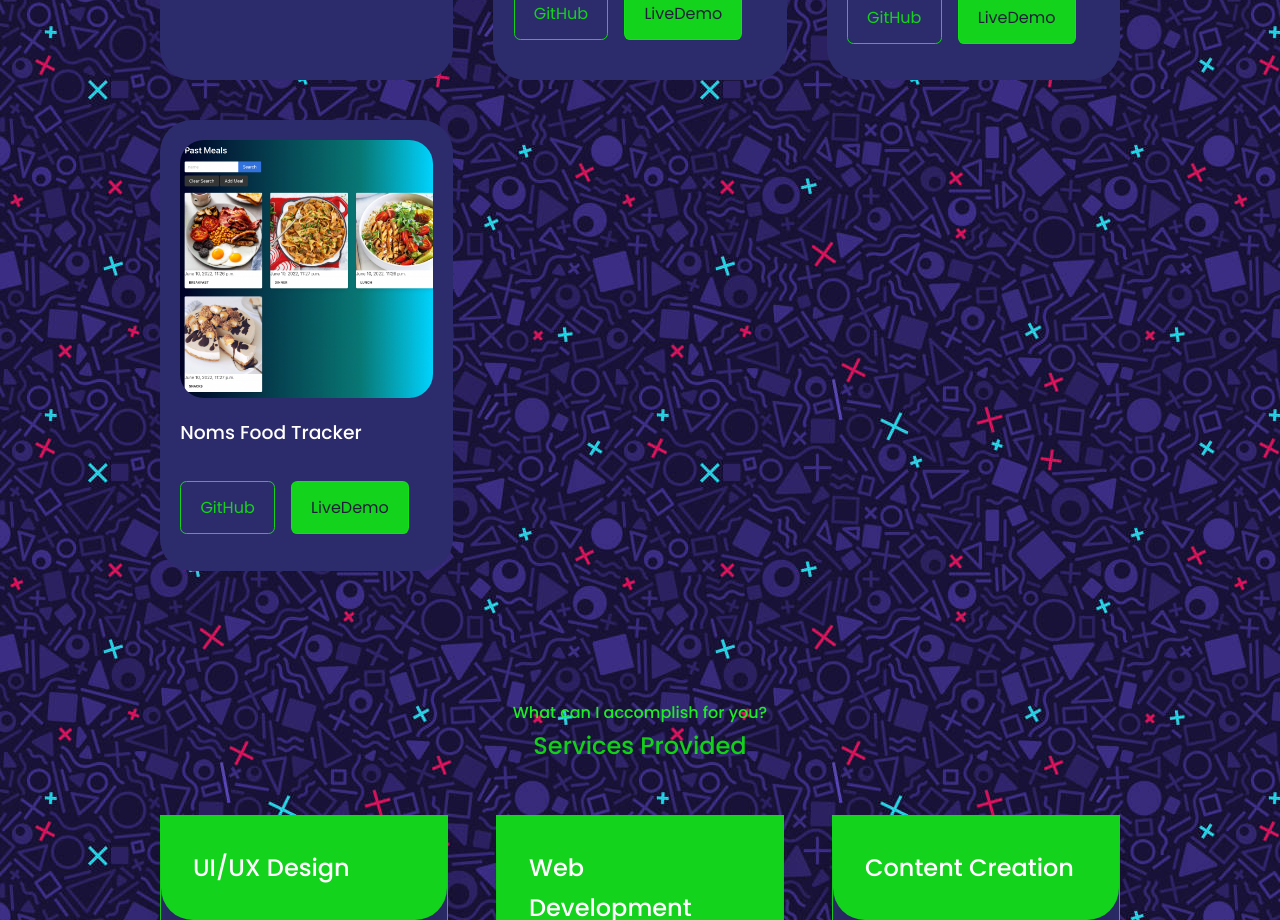
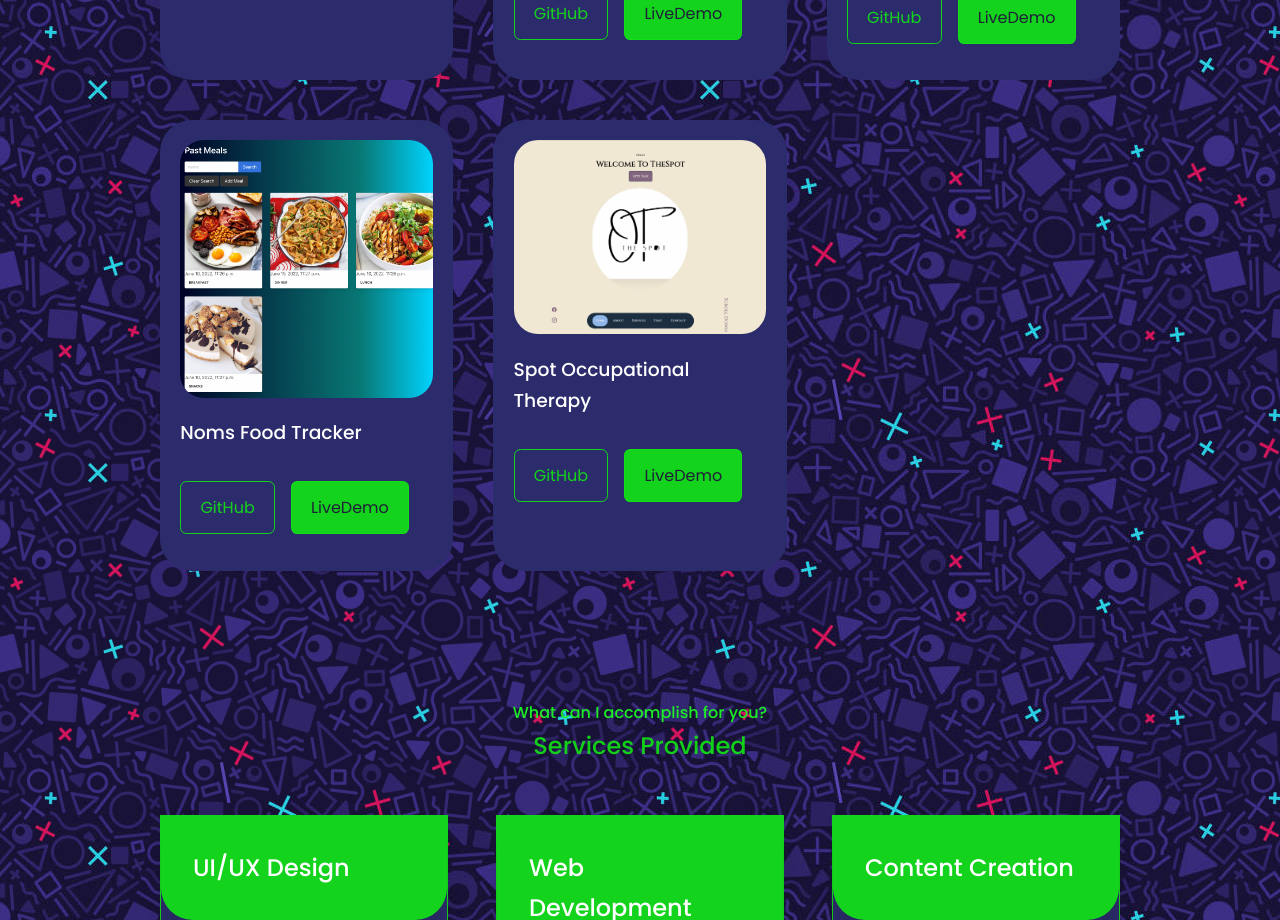
Before and after one commit to Jmajane/Portfolio, a React (Create React App) app: page / in a window 1280 px wide. Shown: the part 2640-3560 px from the top of the page. Built offline with nearby package versions, Linux system fonts and the light colour scheme.

Commit message:
added the spot to projects

```diff
--- a/src/components/about/about.css
+++ b/src/components/about/about.css
@@ -93,7 +93,7 @@
 /* MEDIA QEURIES (SMALL DEVICES) */
 
 @media screen and (max-width: 600px) {
-    .about_me {
+    .about__me {
         width: 65%;
         margin: 0 auto 3rem;
     }
--- a/src/components/projects/Projects.jsx
+++ b/src/components/projects/Projects.jsx
@@ -4,6 +4,7 @@ import WAR from '../../assets/war.png'
 import STREAMDREAM from '../../assets/streamdream.png'
 import DISNEY from '../../assets/disney.png'
 import NOMS from '../../assets/noms.png'
+import THESPOT from '../../assets/TheSpot.png'
 
 const data = [
   {
@@ -33,6 +34,13 @@ const data = [
     title: 'Noms Food Tracker',
     github: 'https://github.com/Jmajane/Noms',
     demo: 'https://noms-capstone.herokuapp.com/about/',
+  },
+  {
+    id: 5,
+    image: THESPOT,
+    title: 'Spot Occupational Therapy',
+    github: 'https://github.com/Jmajane/The-Spot-Mack-R',
+    demo: 'https://www.thespotllc.org/',
   },
 ]
 
```
Also changed, not shown: src/assets/TheSpot.png (added).
